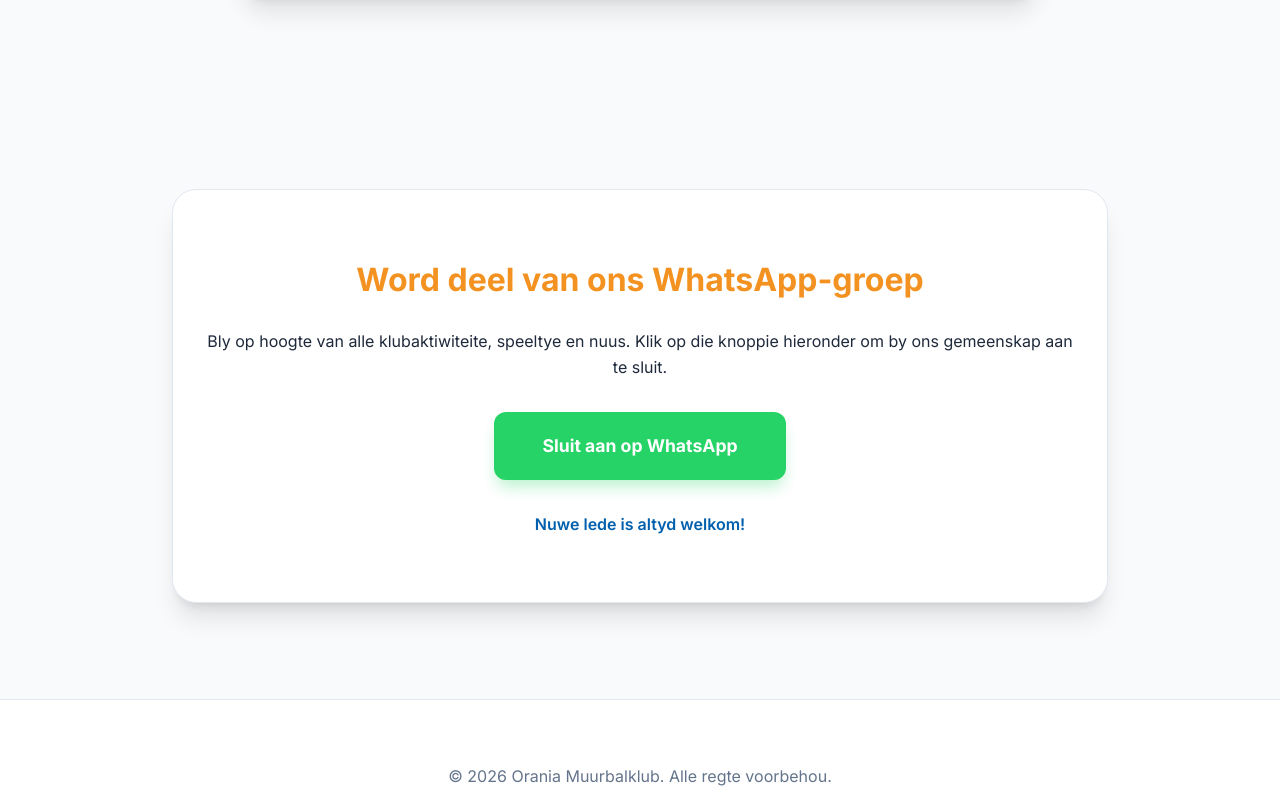
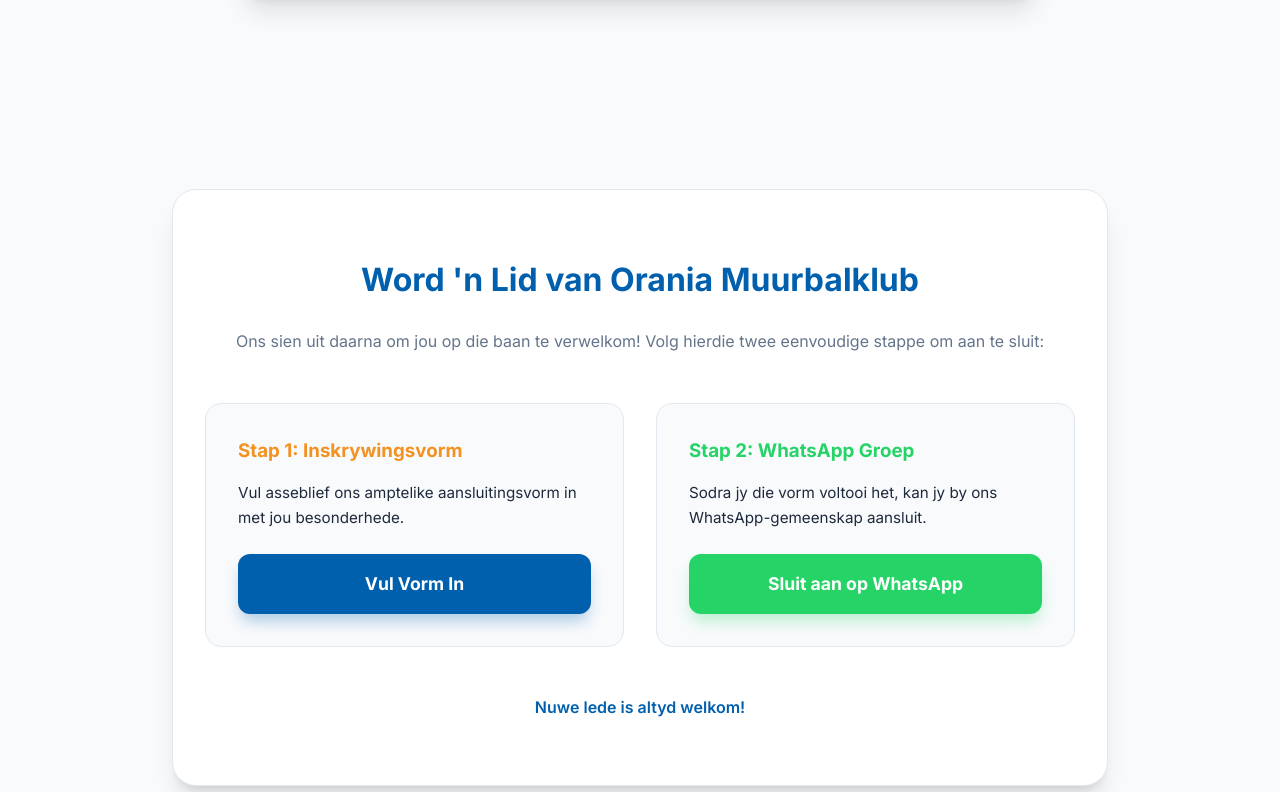
Before and after one commit to dvcorreia1984/muurbalklub, a website built with Vite: page index.html in a window 1280 px wide. Shown: the part 1737-2529 px from the top of the page. Built offline with nearby package versions, Linux system fonts and the light colour scheme; files whose address does not match are found by name.

Commit message:
Correctly implement two-step joining process

```diff
--- a/index.html
+++ b/index.html
@@ -68,20 +68,39 @@
         </div>
     </section>
 
-    <section class="section" id="whatsapp">
+    <section class="section" id="aansluit">
         <div class="container">
             <div class="card">
-                <h2>Word deel van ons WhatsApp-groep</h2>
-                <p style="margin-bottom: 2rem;">Bly op hoogte van alle klubaktiwiteite, speeltye en nuus. Klik op die
-                    knoppie hieronder om by ons gemeenskap aan te sluit.</p>
+                <h2 style="color: var(--primary-blue);">Word 'n Lid van Orania Muurbalklub</h2>
+                <p style="margin-bottom: 3rem; color: var(--text-muted);">
+                    Ons sien uit daarna om jou op die baan te verwelkom! Volg hierdie twee eenvoudige stappe om aan te
+                    sluit:
+                </p>
 
-                <a href="https://chat.whatsapp.com/HbadVVG8iVAJS4MU2DkDiX" class="cta-button"
-                    style="background-color: var(--whatsapp-green); box-shadow: 0 10px 15px -3px rgba(37, 211, 102, 0.3);">
-                    Sluit aan op WhatsApp
-                </a>
+                <div
+                    style="display: grid; grid-template-columns: repeat(auto-fit, minmax(300px, 1fr)); gap: 2rem; text-align: left;">
+                    <div
+                        style="background: #f8fafc; padding: 2rem; border-radius: 16px; border: 1px solid var(--border-light);">
+                        <h3 style="color: var(--secondary-orange); margin-bottom: 1rem;">Stap 1: Inskrywingsvorm</h3>
+                        <p style="margin-bottom: 1.5rem; font-size: 0.95rem;">Vul asseblief ons amptelike
+                            aansluitingsvorm in met jou besonderhede.</p>
+                        <a href="https://forms.gle/VREjkhRRkQU3HQXm6" target="_blank" class="cta-button"
+                            style="width: 100%; text-align: center; padding: 1rem;">Vul Vorm In</a>
+                    </div>
 
-                <p style="font-weight: 600; color: var(--primary-blue); margin-top: 2rem;">Nuwe lede is altyd welkom!
-                </p>
+                    <div
+                        style="background: #f8fafc; padding: 2rem; border-radius: 16px; border: 1px solid var(--border-light);">
+                        <h3 style="color: var(--whatsapp-green); margin-bottom: 1rem;">Stap 2: WhatsApp Groep</h3>
+                        <p style="margin-bottom: 1.5rem; font-size: 0.95rem;">Sodra jy die vorm voltooi het, kan jy by
+                            ons WhatsApp-gemeenskap aansluit.</p>
+                        <a href="https://chat.whatsapp.com/HbadVVG8iVAJS4MU2DkDiX" class="cta-button"
+                            style="width: 100%; text-align: center; padding: 1rem; background-color: var(--whatsapp-green); box-shadow: 0 10px 15px -3px rgba(37, 211, 102, 0.3);">Sluit
+                            aan op WhatsApp</a>
+                    </div>
+                </div>
+
+                <p style="font-weight: 600; color: var(--primary-blue); margin-top: 3rem; text-align: center;">Nuwe lede
+                    is altyd welkom!</p>
             </div>
         </div>
     </section>
```
Also changed, not shown: dist/index.html.
